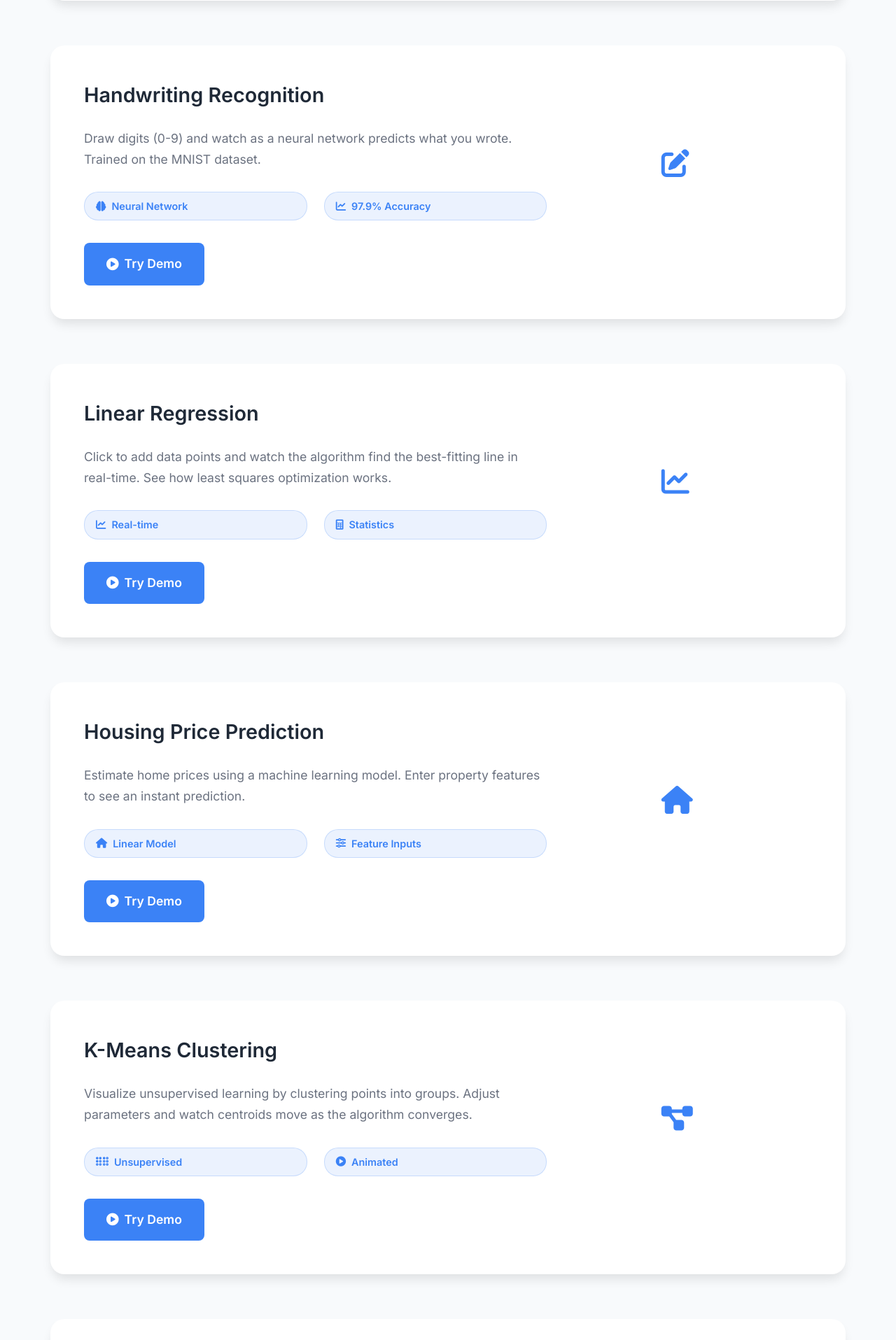
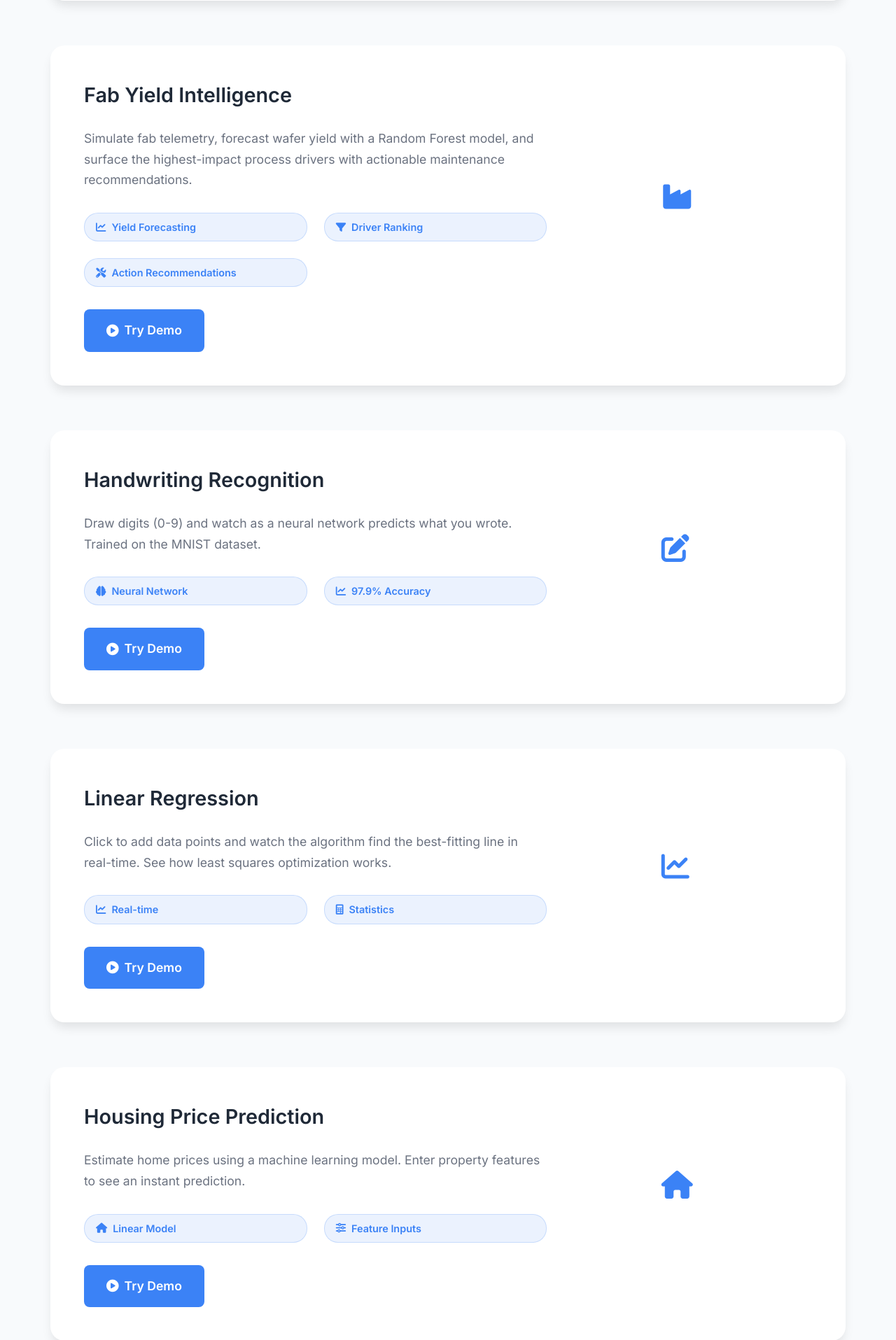
Before and after one commit to rt75272/Artificial_Intelligence, a Flask app: page /projects in a window 1280 px wide. Shown: the part 929-2844 px from the top of the page at 70% size. Run offline with Flask 3, Linux system fonts and the light colour scheme; parts of the project's set-up code (start-up, migrations or seed data) failed here and were passed over; some libraries are stand-ins or nearby versions.

Commit message:
Add Fab Yield Intelligence semiconductor demo
Co-authored-by: rt75272 <145603663+rt75272@users.noreply.github.com>

```diff
--- a/ai_website/app.py
+++ b/ai_website/app.py
@@ -18,6 +18,7 @@ from typing import Optional
 import numpy as np
 from flask import Flask, jsonify, render_template, request, send_file
 from PIL import Image
+from sklearn.ensemble import RandomForestRegressor
 from sklearn.linear_model import LinearRegression
 from sklearn.preprocessing import StandardScaler
 
@@ -37,6 +38,17 @@ scaler = None
 house_model = None
 house_scaler = None
 house_feature_names = ["sqft", "bedrooms", "bathrooms", "year_built"]
+fab_yield_model = None
+fab_feature_importance = {}
+fab_feature_ranges = {
+    'etch_uniformity': (80.0, 100.0),
+    'overlay_error': (0.5, 8.0),
+    'particle_count': (0.0, 120.0),
+    'chamber_pressure': (35.0, 75.0),
+    'temperature_delta': (-4.0, 4.0),
+    'tool_age_days': (30.0, 1500.0),
+    'vibration_index': (0.1, 2.5)
+}
 
 # Domain logic mapping wafer defect profiles to factory machines and actions.
 DEFECT_PROFILES = [
@@ -327,6 +339,11 @@ def game_of_life_demo():
         str: Rendered HTML template for the Game of Life demo.
     """
     return render_template('game_of_life.html')
+
+@app.route('/demos/fab-yield-intelligence')
+def fab_yield_intelligence_demo():
+    """Render the fab yield intelligence demo page."""
+    return render_template('fab_yield_intelligence.html')
 
 @app.route('/demos/pathfinding')
 def pathfinding_demo():
@@ -1254,6 +1271,102 @@ def predict_house_price():
         logger.error(f"Traceback: {traceback.format_exc()}")
         return jsonify({'error': 'Prediction failed.'}), 500
 
+@app.route('/api/fab-yield', methods=['POST'])
+def predict_fab_yield():
+    """Predict semiconductor wafer yield from fab process telemetry."""
+    global fab_yield_model, fab_feature_importance
+    try:
+        if fab_yield_model is None:
+            return jsonify({'error': 'Fab yield model is unavailable.'}), 500
+        payload = request.get_json(silent=True) or {}
+        feature_labels = {
+            'etch_uniformity': 'Etch Uniformity (%)',
+            'overlay_error': 'Overlay Error (nm)',
+            'particle_count': 'Particle Count (ppm)',
+            'chamber_pressure': 'Chamber Pressure (mTorr)',
+            'temperature_delta': 'Temperature Drift (°C)',
+            'tool_age_days': 'Tool Age (days)',
+            'vibration_index': 'Vibration Index'
+        }
+        defaults = {
+            'etch_uniformity': 95.0,
+            'overlay_error': 2.0,
+            'particle_count': 30.0,
+            'chamber_pressure': 55.0,
+            'temperature_delta': 0.0,
+            'tool_age_days': 365.0,
+            'vibration_index': 0.8
+        }
+        features = {}
+        for name, (min_value, max_value) in fab_feature_ranges.items():
+            raw_value = payload.get(name, defaults[name])
+            try:
+                value = float(raw_value)
+            except (TypeError, ValueError):
+                return jsonify({'error': f'Invalid value for {name}.'}), 400
+            features[name] = min(max(value, min_value), max_value)
+        X = np.array([[
+            features['etch_uniformity'],
+            features['overlay_error'],
+            features['particle_count'],
+            features['chamber_pressure'],
+            features['temperature_delta'],
+            features['tool_age_days'],
+            features['vibration_index']
+        ]], dtype=float)
+        prediction = float(fab_yield_model.predict(X)[0])
+        prediction = min(max(prediction, 55.0), 99.95)
+        tree_predictions = np.array([tree.predict(X)[0] for tree in fab_yield_model.estimators_], dtype=float)
+        uncertainty = float(np.std(tree_predictions))
+        if prediction >= 95.0:
+            risk = 'Low'
+        elif prediction >= 89.0:
+            risk = 'Moderate'
+        else:
+            risk = 'High'
+        recommendations = []
+        if features['particle_count'] > 70:
+            recommendations.append('Increase chamber clean frequency and review pre-exposure filtration performance.')
+        if features['overlay_error'] > 4.0:
+            recommendations.append('Run scanner alignment calibration and verify stage servo drift compensation.')
+        if abs(features['temperature_delta']) > 2.0:
+            recommendations.append('Stabilize thermal zones and check closed-loop heater control tuning.')
+        if features['vibration_index'] > 1.4:
+            recommendations.append('Inspect vacuum pumps and tool isolation mounts for vibration-induced overlay drift.')
+        if features['tool_age_days'] > 1000:
+            recommendations.append('Prioritize preventative maintenance window for aging subassemblies and seals.')
+        if features['etch_uniformity'] < 90:
+            recommendations.append('Audit gas flow balancing and endpoint detection for etch non-uniformity.')
+        if not recommendations:
+            recommendations.append('Process appears healthy; continue SPC monitoring and keep current PM cadence.')
+        ranked_drivers = sorted(
+            fab_feature_importance.items(),
+            key=lambda item: item[1],
+            reverse=True
+        )[:3]
+        top_drivers = [
+            {
+                'name': feature_labels.get(name, name),
+                'importance_pct': round(score * 100, 1)
+            }
+            for name, score in ranked_drivers
+        ]
+        return jsonify({
+            'predicted_yield': round(prediction, 2),
+            'risk_level': risk,
+            'confidence_window': {
+                'low': round(max(55.0, prediction - uncertainty), 2),
+                'high': round(min(99.95, prediction + uncertainty), 2)
+            },
+            'top_drivers': top_drivers,
+            'recommendations': recommendations,
+            'inputs': features
+        })
+    except Exception as e:
+        logger.error(f"Fab yield prediction error: {e}")
+        logger.error(f"Traceback: {traceback.format_exc()}")
+        return jsonify({'error': 'Fab yield prediction failed.'}), 500
+
 @app.errorhandler(404)
 def page_not_found(error):
     """Handle 404 Not Found errors.
@@ -1300,7 +1413,7 @@ def create_app():
 
 def initialize_models():
     """Initialize machine learning models used by the website."""
-    global digit_model, scaler, house_model, house_scaler
+    global digit_model, scaler, house_model, house_scaler, fab_yield_model, fab_feature_importance
     try:
         # Initialize handwriting recognition model.
         logger.info("Initializing handwriting recognition model...")
@@ -1329,6 +1442,59 @@ def initialize_models():
         house_model = LinearRegression()
         house_model.fit(Xs, price)
         logger.info("Housing model initialized successfully")
+
+        # Initialize fab yield intelligence model from synthetic process telemetry.
+        logger.info("Initializing fab yield intelligence model...")
+        n_fab_samples = 1200
+        etch_uniformity = rng.uniform(80, 100, n_fab_samples)
+        overlay_error = rng.uniform(0.5, 8.0, n_fab_samples)
+        particle_count = rng.uniform(0, 120, n_fab_samples)
+        chamber_pressure = rng.uniform(35, 75, n_fab_samples)
+        temperature_delta = rng.uniform(-4, 4, n_fab_samples)
+        tool_age_days = rng.uniform(30, 1500, n_fab_samples)
+        vibration_index = rng.uniform(0.1, 2.5, n_fab_samples)
+        yield_rate = (
+            98.5
+            - 0.42 * overlay_error
+            - 0.05 * particle_count
+            - 0.03 * np.abs(chamber_pressure - 55)
+            - 0.65 * np.abs(temperature_delta)
+            - 0.002 * tool_age_days
+            - 2.0 * vibration_index
+            - 0.08 * np.power(100 - etch_uniformity, 1.2)
+            + rng.normal(0, 0.75, n_fab_samples)
+        )
+        yield_rate = np.clip(yield_rate, 55.0, 99.95)
+        X_fab = np.column_stack([
+            etch_uniformity,
+            overlay_error,
+            particle_count,
+            chamber_pressure,
+            temperature_delta,
+            tool_age_days,
+            vibration_index
+        ])
+        fab_yield_model = RandomForestRegressor(
+            n_estimators=220,
+            max_depth=10,
+            min_samples_leaf=2,
+            random_state=42
+        )
+        fab_yield_model.fit(X_fab, yield_rate)
+        feature_order = [
+            'etch_uniformity',
+            'overlay_error',
+            'particle_count',
+            'chamber_pressure',
+            'temperature_delta',
+            'tool_age_days',
+            'vibration_index'
+        ]
+        fab_feature_importance = {
+            name: float(score)
+            for name, score in zip(feature_order, fab_yield_model.feature_importances_)
+        }
+        logger.info("Fab yield intelligence model initialized successfully")
     except Exception as e:
         logger.error(f"Model initialization failed: {e}")
         logger.error(f"Traceback: {traceback.format_exc()}")
--- a/ai_website/templates/projects.html
+++ b/ai_website/templates/projects.html
@@ -34,6 +34,32 @@
                 <div class="demo-preview-visual">
                     <div class="demo-icon">
                         <i class="fas fa-microchip"></i>
+                    </div>
+                </div>
+            </div>
+        </div>
+
+        <!-- Fab Yield Intelligence Demo. -->
+        <div class="demo-section">
+            <div class="demo-preview">
+                <div class="demo-preview-content">
+                    <h3>Fab Yield Intelligence</h3>
+                    <p>
+                        Simulate fab telemetry, forecast wafer yield with a Random Forest model, and surface the
+                        highest-impact process drivers with actionable maintenance recommendations.
+                    </p>
+                    <div class="demo-features">
+                        <span class="feature-tag"><i class="fas fa-chart-line"></i> Yield Forecasting</span>
+                        <span class="feature-tag"><i class="fas fa-filter"></i> Driver Ranking</span>
+                        <span class="feature-tag"><i class="fas fa-tools"></i> Action Recommendations</span>
+                    </div>
+                    <a href="{{ url_for('fab_yield_intelligence_demo') }}" class="btn btn-primary demo-btn">
+                        <i class="fas fa-play-circle"></i> Try Demo
+                    </a>
+                </div>
+                <div class="demo-preview-visual">
+                    <div class="demo-icon">
+                        <i class="fas fa-industry"></i>
                     </div>
                 </div>
             </div>
```
Also changed, not shown: ai_website/templates/fab_yield_intelligence.html (added, +159 -0 lines), ai_website/templates/home.html (+7 -0 lines).
